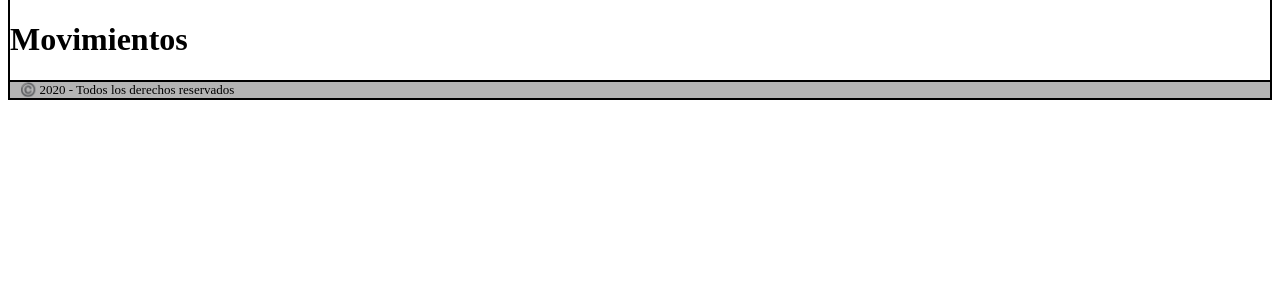
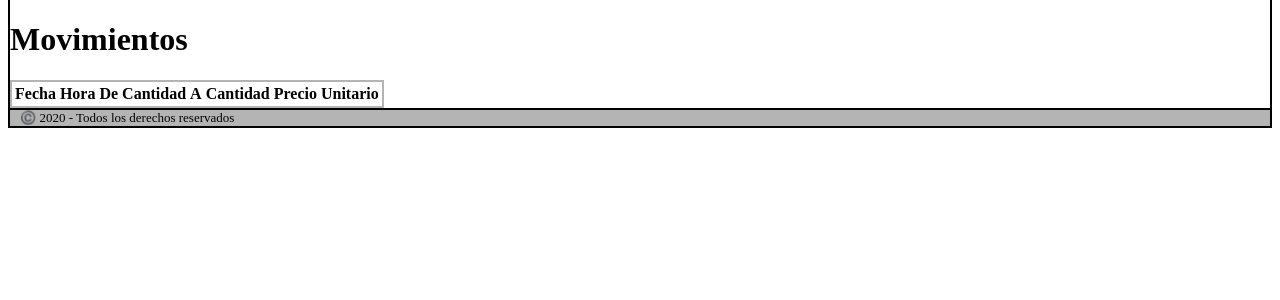
Before and after one commit to Cobra914/proyecto_final_flask, a Flask app: template mycrypto/templates/inicio.html in a window 1280 px wide. Shown: the part 100-400 px from the top of the page. Run offline with Flask 3, Linux system fonts and the light colour scheme; the template is opened without the code that fills it, so the values that code supplies are empty.

Commit message:
feat: se ven la mayoría de los movimientos (falta precio unitario)

```diff
--- a/mycrypto/static/css/styles.css
+++ b/mycrypto/static/css/styles.css
@@ -32,3 +32,10 @@ footer {
     border-style: solid;
     border-color: black;
 }
+
+.paper {
+    padding: -5px;
+    border-width: 2px;
+    border-style: solid;
+    border-color: rgb(180, 180, 180);
+}
--- a/mycrypto/templates/base.html
+++ b/mycrypto/templates/base.html
@@ -19,7 +19,7 @@
 
 
 
-        {% block contenido%}
+        {% block contenido %}
         {% endblock contenido %}
     </main>
 
--- a/mycrypto/templates/inicio.html
+++ b/mycrypto/templates/inicio.html
@@ -10,6 +10,67 @@
 
 {% block contenido %}
 <table class="paper tabla">
+    <tr class="fila">
+        <th class="cabecera fecha">Fecha</th>
+        <th class="cabecera hora">Hora</th>
+        <th class="cabecera de_moneda">De</th>
+        <th class="cabecera de_cantidad">Cantidad</th>
+        <th class="cabecera a_moneda">A</th>
+        <th class="cabecera a_cantidad">Cantidad</th>
+        <th class="cabecera precio_unitario">Precio Unitario</th>
+    </tr>
+    {% if movs %}
+    {% for m in movs %}
+    <tr class="fila">
+        <td class="dato">
+            {% if m.fecha %}
+            {{ m.fecha }}
+            {% else %}
+            ---
+            {% endif %}
+        </td>
+        <td class="dato">
+            {% if m.hora %}
+            {{ m.hora }}
+            {% else %}
+            ---
+            {% endif %}
+        </td>
+        <td class="dato">
+            {% if m.from_currency %}
+            {{ m.from_currency }}
+            {% else %}
+            ---
+            {% endif %}
+        </td>
+        </td>
+        <td class="dato">
+            {% if m.form_quantity %}
+            {{ m.form_quantity }}
+            {% else %}
+            ---
+            {% endif %}
+        </td>
+        </td>
+        <td class="dato">
+            {% if m.to_currency %}
+            {{ m.to_currency }}
+            {% else %}
+            ---
+            {% endif %}
+        </td>
+        </td>
+        <td class="dato">
+            {% if m.to_quantity %}
+            {{ m.to_quantity }}
+            {% else %}
+            ---
+            {% endif %}
+        </td>
+        </td>
+    </tr>
+    {% endfor %}
+    {% endif %}
 
 </table>
 {% endblock contenido %}
--- a/mycrypto/views.py
+++ b/mycrypto/views.py
@@ -1,8 +1,11 @@
 from flask import render_template
+
+from mycrypto.models import ListaMovimientos
 
 from . import app
 
 
 @app.route('/')
 def home():
-    return render_template('inicio.html')
+    lista = ListaMovimientos()
+    return render_template('inicio.html', movs=lista.movimientos)
```
Also changed, not shown: mycrypto/models.py (+66 -0 lines), mycrypto/data/movements.db.
